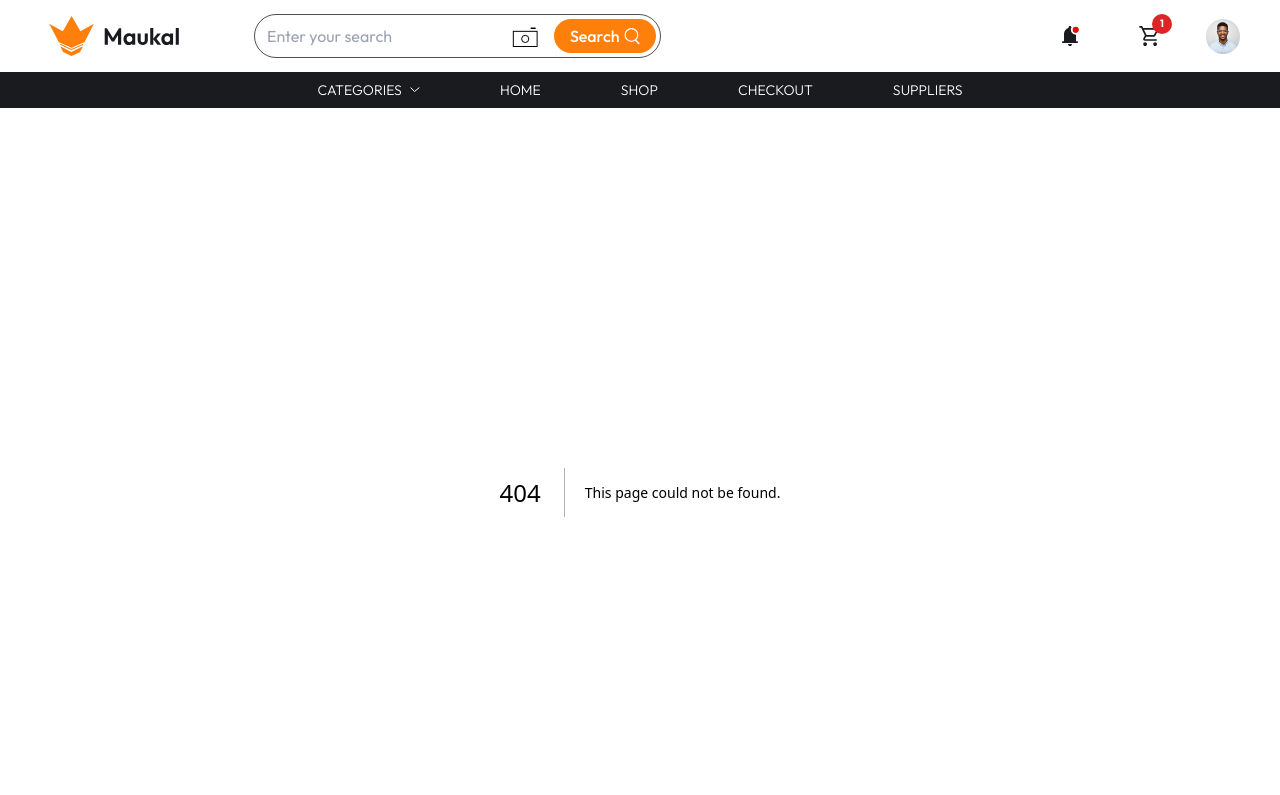
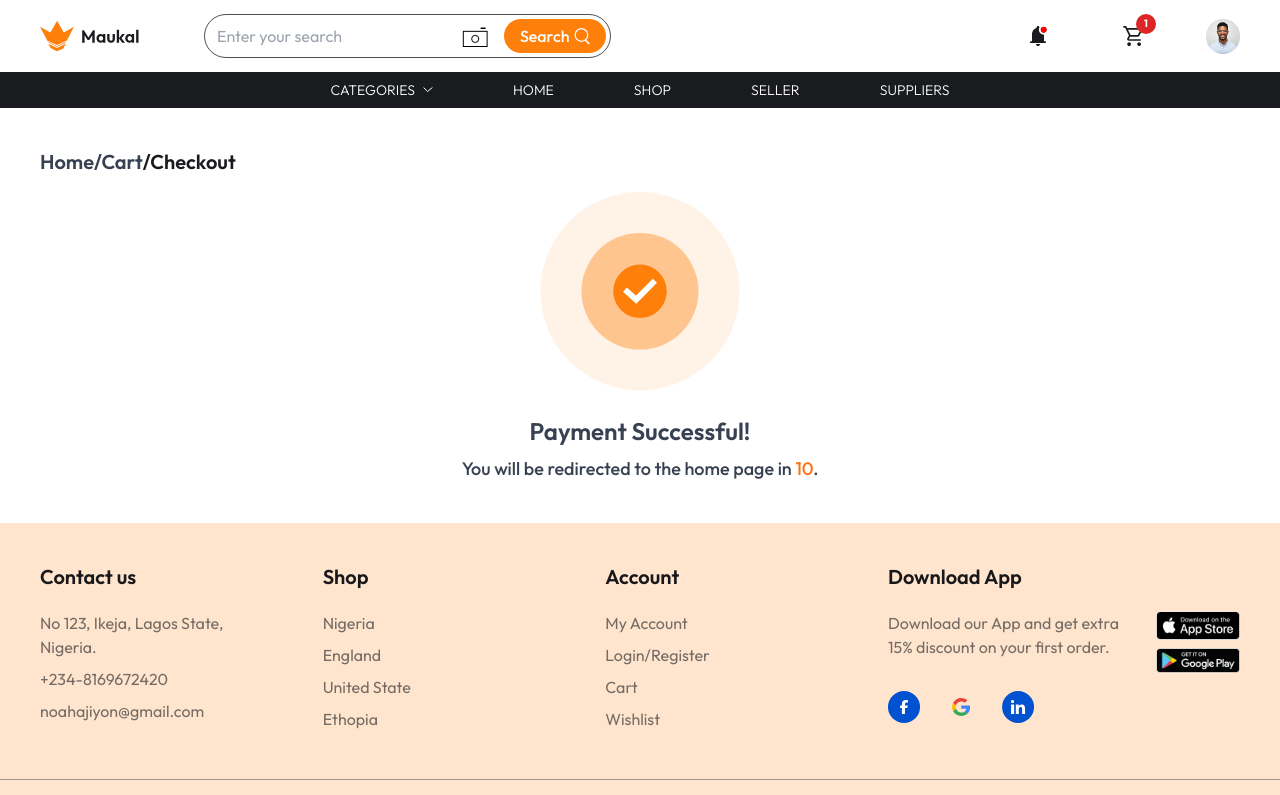
Before and after one commit to princeeze/hng2-ecommerce, a Next.js app: page /cart/checkout/successful in a window 1280 px wide. Before the commit this address had no page. Shown: the top 795 px of the page. Built offline with nearby package versions, Linux system fonts and the light colour scheme.

Commit message:
fix: final fixes

```diff
--- a/app/cart/checkout/page.tsx
+++ b/app/cart/checkout/page.tsx
@@ -12,7 +12,9 @@ export default function Page() {
         <span className="text-[#191B1F]">/Checkout</span>
       </header>
       <main>
-        <h3>Billing Details</h3>
+        <h3 className="mb-2 mt-5 text-2xl font-semibold text-gray-900">
+          Billing Details
+        </h3>
         <div className="grid grid-cols-1 gap-x-20 md:grid-cols-2">
           <form className="grid grid-cols-1 gap-x-8 gap-y-5">
             <label htmlFor="fullname">Fullname</label>
@@ -112,7 +114,11 @@ export default function Page() {
                 </div>
               </div>
             </div>
-            <h3>Card Info</h3>
+            <div className="flex w-full justify-start">
+              <h3 className="mb-2 mt-5 text-2xl font-semibold text-gray-900">
+                Card Info
+              </h3>
+            </div>
             <form className="grid w-full grid-cols-1 gap-x-8 gap-y-5">
               <label htmlFor="fullname">Name on Card</label>
               <input
@@ -159,7 +165,7 @@ export default function Page() {
               </div>
             </form>
             <div className="flex w-full justify-between">
-              <Link href="" about="Checkout">
+              <Link href="./checkout/successful" about="Checkout">
                 <button
                   type="submit"
                   className="rounded-lg bg-[#FE7F0A] px-4 py-2 text-white"
--- /dev/null
+++ b/app/cart/checkout/successful/page.tsx
@@ -0,0 +1,43 @@
+"use client";
+import { useEffect, useState } from "react";
+import Image from "next/image";
+import { useRouter } from "next/navigation";
+import success from "@/public/Successful.svg";
+
+export default function Page() {
+  const [count, setCount] = useState<number>(15);
+  const router = useRouter();
+
+  useEffect(() => {
+    const interval = setInterval(() => {
+      if (count === 0) {
+        router.push("/");
+      } else {
+        setCount((prevCount) => prevCount - 1);
+      }
+    }, 1000);
+
+    return () => clearInterval(interval);
+  }, [count, router]);
+
+  return (
+    <div className="p-10">
+      <header className="flex text-xl font-semibold text-gray-700">
+        <span>Home/Cart</span>
+        <span className="text-[#191B1F]">/Checkout</span>
+      </header>
+      <main>
+        <div className="mt-4 flex flex-col items-center">
+          <Image src={success} width={200} alt="success" />
+          <p className="mt-6 text-center text-2xl font-semibold text-gray-700">
+            Payment Successful!
+          </p>
+          <p className="mt-2 text-center text-lg font-medium text-gray-700">
+            You will be redirected to the home page in{" "}
+            <span className="text-orange-500">{count}</span>.
+          </p>
+        </div>
+      </main>
+    </div>
+  );
+}
--- a/app/cart/page.tsx
+++ b/app/cart/page.tsx
@@ -48,7 +48,7 @@ export default function Page() {
                     <input
                       type="text"
                       className="w-16 text-center"
-                      value="1"
+                      defaultValue="1"
                       min="1"
                       max="100"
                     />
@@ -79,7 +79,7 @@ export default function Page() {
                     <input
                       type="text"
                       className="w-16 text-center"
-                      value="1"
+                      defaultValue="1"
                       min="1"
                       max="100"
                     />
@@ -109,7 +109,7 @@ export default function Page() {
             <button>Update Cart</button>
           </Link>
         </div>
-        <div className="grid grid-cols-1 items-start gap-2 min-[638px]:grid-cols-2">
+        <div className="grid grid-cols-1 items-start gap-10 min-[638px]:grid-cols-2 md:gap-20">
           <form className="flex w-auto items-center">
             <input
               type="text"
@@ -120,7 +120,7 @@ export default function Page() {
               type="submit"
               className="w-1/2 rounded-br-lg rounded-tr-lg bg-[#FE7F0A] px-4 py-2 text-white"
             >
-              Apply Coupon
+              Apply
             </button>
           </form>
           <div className="flex flex-col items-end gap-4">
--- a/app/data/data.ts
+++ b/app/data/data.ts
@@ -34,7 +34,7 @@ export const links: Link[] = [
     dropdown: false,
   },
   {
-    name: "Checkout",
+    name: "Seller",
     dropdown: false,
   },
   {
--- a/app/page.tsx
+++ b/app/page.tsx
@@ -140,18 +140,18 @@ export default function Page() {
 
         <section className="mt-14">
           <h2>All Products</h2>
-          <div className="grid grid-cols-1 gap-4 sm:grid-cols-2 md:grid-cols-3 md:gap-2 lg:grid-cols-4">
+          <div className="grid grid-cols-1 gap-6 sm:grid-cols-2 md:grid-cols-3 md:gap-6 lg:grid-cols-4">
             {catItems.slice(4, 20).map((item, index) => {
               return (
                 <a
-                  href=""
+                  href="./cart"
                   key={index}
                   // style={{
                   //   filter: "drop-shadow(0px 8px 12px rgba(25, 27, 31, 0.03))",
                   // }}
                   className={`flex flex-col overflow-hidden rounded-[10px] border border-solid border-[#D1D1D2] bg-white drop-shadow-sm hover:drop-shadow-lg`}
                 >
-                  <div className="flex h-72 w-full items-center justify-center bg-[#EDEDED]">
+                  <div className="flex h-60 w-full items-center justify-center bg-[#EDEDED]">
                     <Image
                       src={`/cat${index + 1}.png`}
                       width={197}
@@ -161,7 +161,7 @@ export default function Page() {
                     />
                   </div>
                   <div className="flex flex-col gap-3 p-3">
-                    <span className="text-xl font-bold text-[#191B1F]">
+                    <span className="text-xl font-medium text-[#191B1F]">
                       Earpod
                     </span>
                     <div className="flex justify-between">
@@ -219,14 +219,14 @@ export default function Page() {
                   See more
                 </a>
               </div>
-              <div className="flex items-center gap-3 pt-9">
+              <a href="" className="flex items-center gap-3 pt-9">
                 <Image src={bag} alt="bag image" width={88} />
                 <div className="flex flex-col text-black">
                   <h4 className="text-xl font-medium">Top Ladies Handbag</h4>
                   <span className="">Big Sale $20</span>
                 </div>
                 <Image src={dropdown} alt="dropdown" />
-              </div>
+              </a>
               <div className="relative hidden w-full min-[1300px]:block">
                 <Image
                   src={woman}
@@ -250,14 +250,14 @@ export default function Page() {
                   See more
                 </a>
               </div>
-              <div className="flex items-center gap-3 pt-9">
+              <a href="" className="flex items-center gap-3 pt-9">
                 <Image src={checkers} alt="checkers image" />
                 <div className="flex flex-col text-black">
                   <h4 className="text-xl font-medium">Checkers Shirt</h4>
                   <span className="">Big Sale $20</span>
                 </div>
                 <Image src={dropdown} alt="dropdown" />
-              </div>
+              </a>
               <div className="relative hidden w-full min-[1300px]:block">
                 <Image
                   src={man}
--- a/app/ui/footer.tsx
+++ b/app/ui/footer.tsx
@@ -26,7 +26,7 @@ export default function Footer() {
           <h5>Account</h5>
           <a href="">My Account</a>
           <a href="">Login/Register</a>
-          <a href="">Cart</a>
+          <a href="./cart">Cart</a>
           <a href="">Wishlist</a>
         </div>
         <div className="footer-item">
--- a/app/ui/navbar.tsx
+++ b/app/ui/navbar.tsx
@@ -18,10 +18,15 @@ export default function Navbar() {
   const handleClick = () => setIsShow(!isShow);
   return (
     <nav className="sticky top-0 z-50 bg-white">
-      <div className="flex w-full justify-between px-10 py-3">
+      <div className="flex w-full justify-between px-5 py-3 sm:px-10">
         <div className="flex items-center gap-10 lg:gap-16">
           <Link className="flex items-center" href="/">
-            <Image src={logo} width={150} alt="logo" className="h-8 lg:h-10" />
+            <Image
+              src={logo}
+              width={100}
+              alt="logo"
+              className="h-7 sm:h-8 lg:h-10"
+            />
           </Link>
           <div className="hidden h-11 grow gap-2 rounded-[40px] border border-solid border-[rgba(35,37,41,0.8)] p-1 pl-3 focus-within:ring-2 hover:ring-2 min-[800px]:flex">
             <input
@@ -45,7 +50,7 @@ export default function Navbar() {
             </button>
           </div>
         </div>
-        <div className="flex items-center gap-8 lg:gap-8">
+        <div className="flex items-center gap-2 min-[326px]:gap-4 sm:gap-10 lg:gap-12">
           <Link
             href=""
             className="relative flex items-center gap-1 rounded-full p-3 hover:bg-gray-200"
@@ -66,7 +71,7 @@ export default function Navbar() {
             <Image
               src={profile}
               alt="profile logo"
-              className="rounded-full hover:bg-gray-200"
+              className="hidden rounded-full hover:bg-gray-200 min-[800px]:flex"
             />
           </a>
           <button onClick={handleClick} className="min-[800px]:hidden">
@@ -78,7 +83,7 @@ export default function Navbar() {
         {links.map((item) => {
           return (
             <Link
-              href="./"
+              href="#"
               className="flex items-center gap-2 p-2 text-sm font-light hover:bg-gray-950"
               key={item.name}
             >
@@ -88,30 +93,73 @@ export default function Navbar() {
           );
         })}
       </div>
+      {/* Mobile Navigation */}
       {isShow && (
-        <div className="fixed top-0 h-screen w-screen bg-white p-6">
+        <div className="fixed top-0 h-screen w-screen bg-white p-7">
           <div>
             <div className="flex w-full justify-end">
               <button onClick={handleClick}>
-                <Image src={closed} alt="closed logo" />
+                <Image src={closed} alt="closed logo" width={18} height={18} />
               </button>
             </div>
-            <div className="mt-6 flex items-center gap-4">
-              <div className="flex items-center">
+            <div className="mt-6 flex flex-col items-center gap-4">
+              <a
+                href=""
+                className="flex w-full items-center gap-3 border-b border-gray-300 py-6"
+              >
                 <Image
                   src={profile}
                   alt="profile logo"
                   className="rounded-full"
+                  width={48}
+                  height={48}
                 />
                 <div className="flex flex-col">
-                  <span className="text-base font-medium text-slate-800">
+                  <span className="text-2xl font-medium text-slate-800">
                     Mauton N
                   </span>
-                  <span className="text-sm text-slate-500">
+                  <span className="text-lg text-slate-500">
                     noahajiyon@gmail.com
                   </span>
                 </div>
-              </div>
+              </a>
+              <a
+                href=""
+                className="flex w-full items-center gap-3 border-b border-gray-300 py-6 text-xl font-medium text-slate-800"
+              >
+                Search
+              </a>
+              <a
+                href=""
+                className="flex w-full items-center gap-3 border-b border-gray-300 py-6 text-xl font-medium text-slate-800"
+              >
+                My Account
+              </a>
+              <Link
+                href={"./cart"}
+                className="flex w-full items-center gap-3 border-b border-gray-300 py-6 text-xl font-medium text-slate-800"
+              >
+                Cart
+              </Link>
+              <a
+                href=""
+                className="flex w-full items-center gap-3 border-b border-gray-300 py-6 text-xl font-medium text-slate-800"
+              >
+                Get Premium
+              </a>
+              <a
+                href=""
+                className="flex w-full items-center gap-3 border-b border-gray-300 py-6 text-xl font-medium text-slate-800"
+              >
+                Notification
+              </a>
+
+              <a
+                href=""
+                className="flex w-full items-center gap-3 border-b border-gray-300 py-6 text-xl font-medium text-slate-800"
+              >
+                Shop
+              </a>
             </div>
           </div>
         </div>
```
Also changed, not shown: public/Successful.svg (added).
